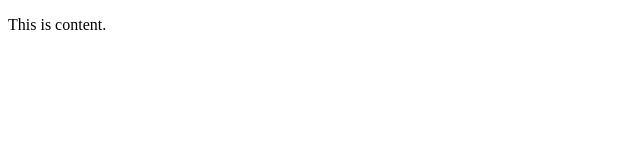
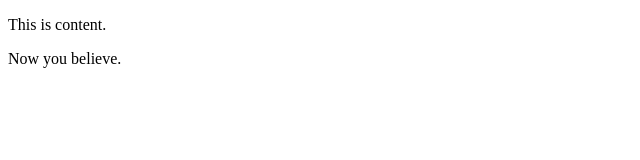
Before and after one commit to ranchia/hello-world, a plain HTML site: page index.html in a window 1280 px wide. Shown: the whole page, without its empty margins (0-640 px from the left). Drawn offline with Linux system fonts and the light colour scheme.

Commit message:
Update index.html again.

```diff
--- a/index.html
+++ b/index.html
@@ -8,5 +8,6 @@
 </head>
 <body>
     <p>This is content.</p>
+    <p>Now you believe.</p>
 </body>
 </html>
```
